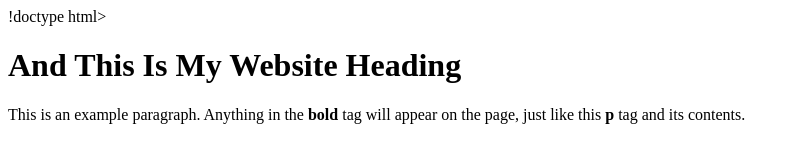
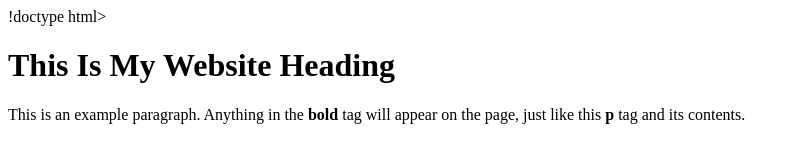
Before and after one commit to SM13536/My-first-github-repository, a plain HTML site: page index.html in a window 1280 px wide. Shown: the whole page, without its empty margins (0-796 px from the left). Drawn offline with Linux system fonts and the light colour scheme.

Commit message:
Update index.html

```diff
--- a/index.html
+++ b/index.html
@@ -4,7 +4,7 @@
     <title>Sophie's Website</title>
   </head>
   <body>
-    <h1>And This Is My Website Heading</h1>
+    <h1>This Is My Website Heading</h1>
     <p>This is an example paragraph. Anything in the <strong>bold</strong> tag will appear on the page, just like this <strong>p</strong> tag and its contents.</p>
   </body>
 </html>
```
